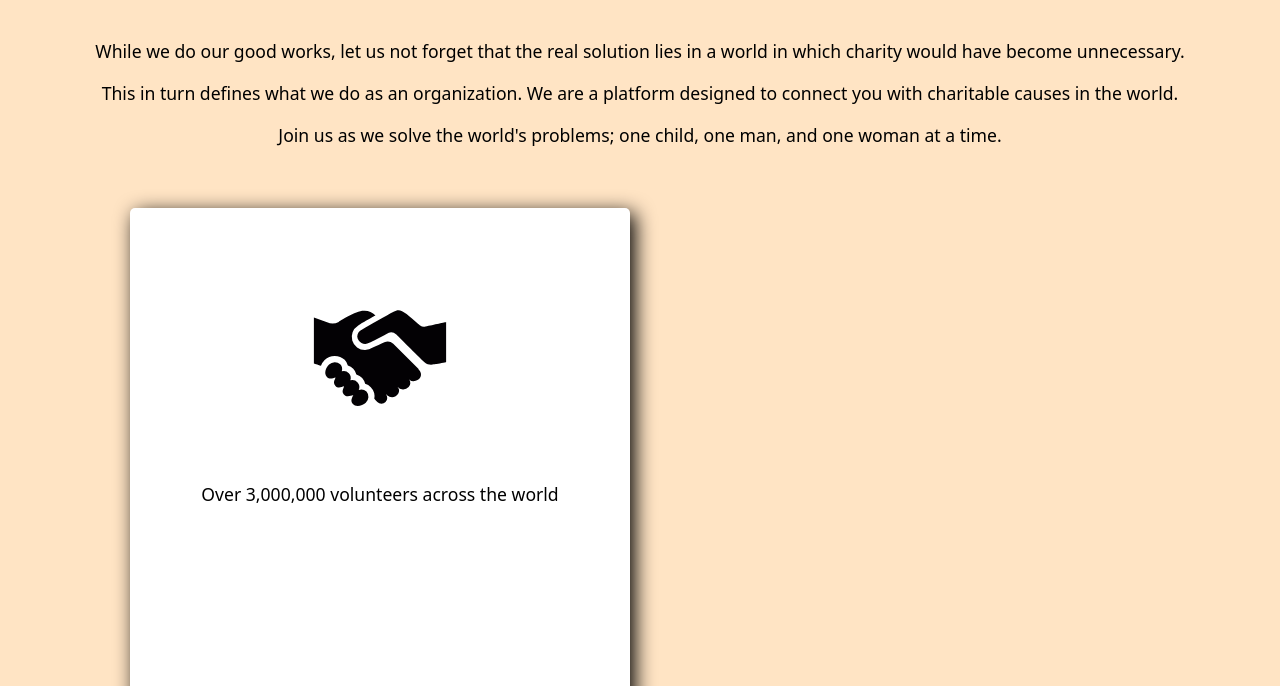
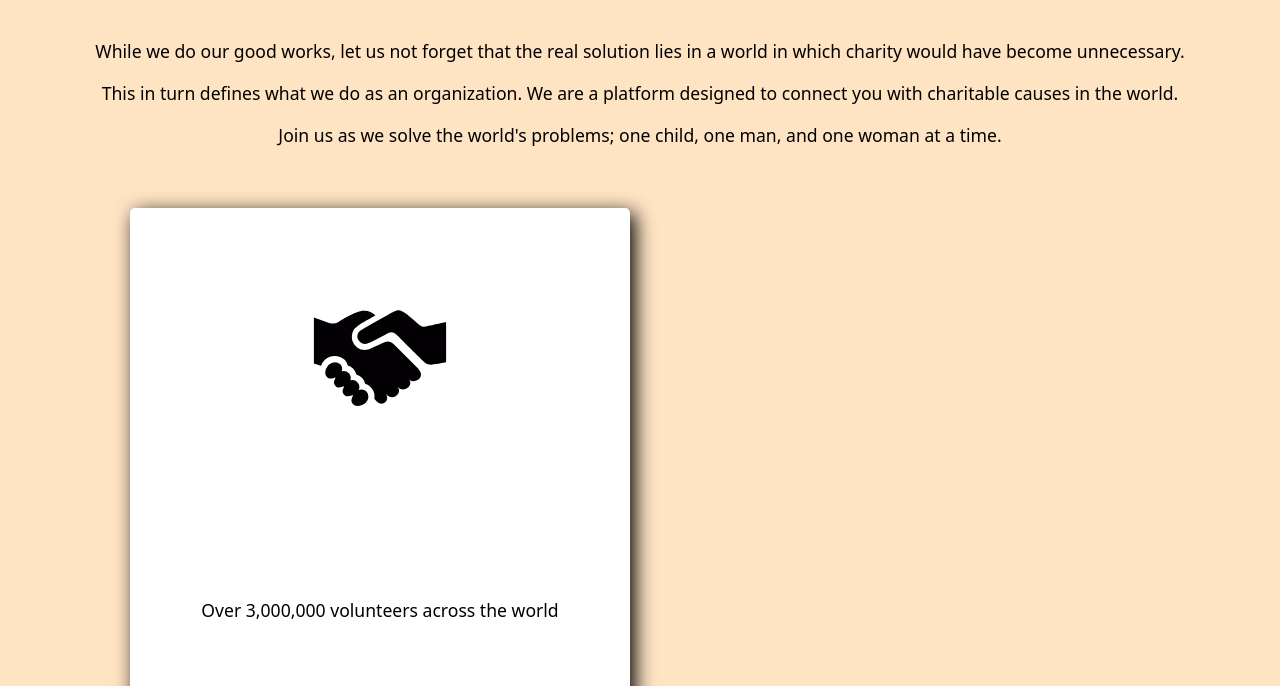
Before and after one commit to chimeszn/CHAR-ITI, a plain HTML site: page about.html in a window 1280 px wide. Shown: the part 266-952 px from the top of the page. Drawn offline with Linux system fonts and the light colour scheme.

Commit message:
updated css and about.html

```diff
--- a/about.html
+++ b/about.html
@@ -38,7 +38,7 @@
 <div class="card-container3">
 	<div class="card3">
 		<img src="./images/handshake-svgrepo-com.svg" alt="">
-		<div class="intro3">
+		<div class="intro4">
 			<p>
 				Over 3,000,000 volunteers across the world
 			</p>
--- a/style.css
+++ b/style.css
@@ -439,12 +439,12 @@ label b {
 	height: 150px;
 	width: 500px;
 	padding: 8px;
-	padding-bottom: 210px;
+	padding-bottom: 220px;
 	box-sizing: border-box;
 	position: absolute;
 	background: rgb(27, 27, 27, .5);
 	border-radius: 5px;
-	bottom: -30px;
+	bottom: 45px;
 }
 
 .card:hover {
@@ -460,7 +460,7 @@ label b {
 	position: absolute;
 	background: rgb(27, 27, 27, .5);
 	border-radius: 5px;
-	bottom: -155vh;
+	bottom: -135vh;
 }
 
 
@@ -486,16 +486,6 @@ label b {
 }
 
 
-.intro3 {
-	height: 150px;
-	width: 500px;
-	padding: 8px;
-	padding-bottom: 210px;
-	box-sizing: border-box;
-	position: absolute;
-	border-radius: 5px;
-	bottom: -140px;
-}
 
 .intro3 p {
 	color: black;
```
